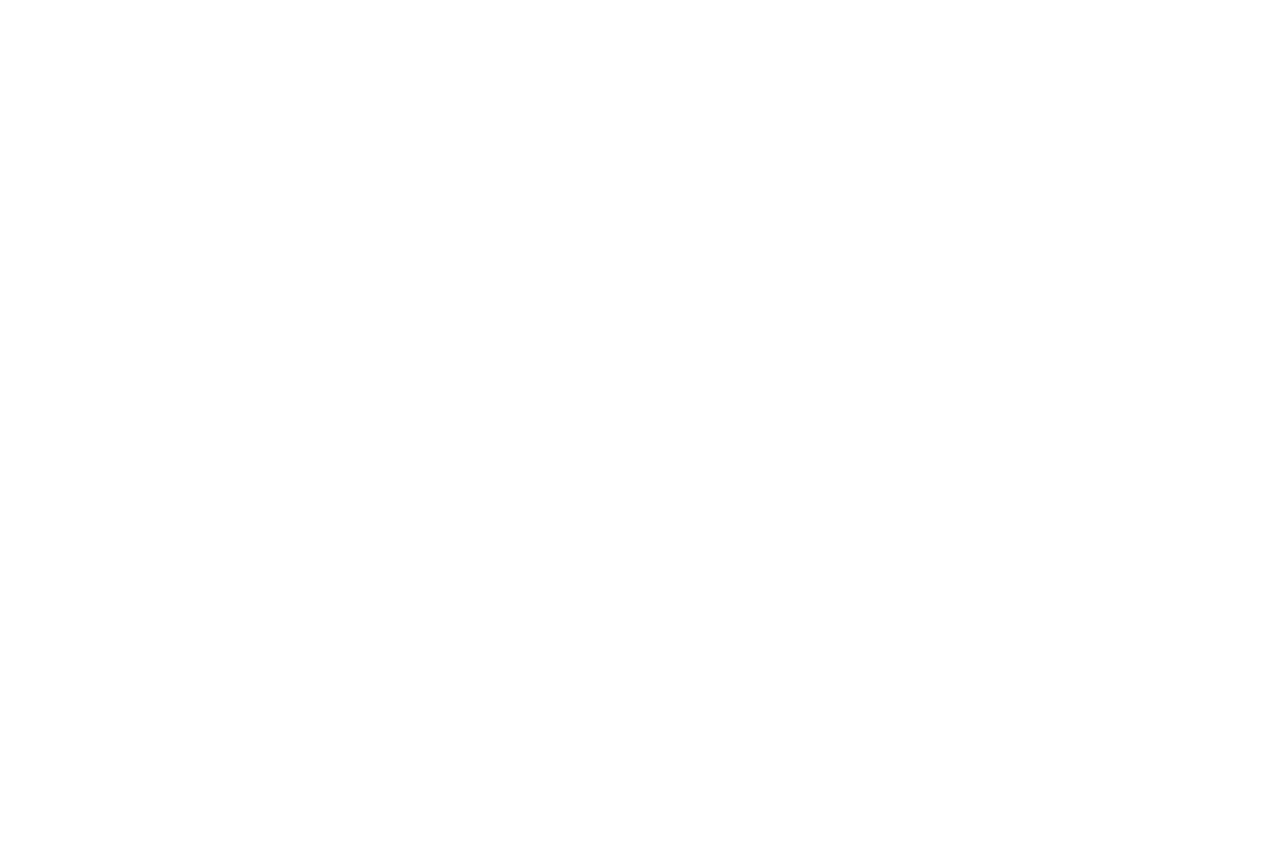
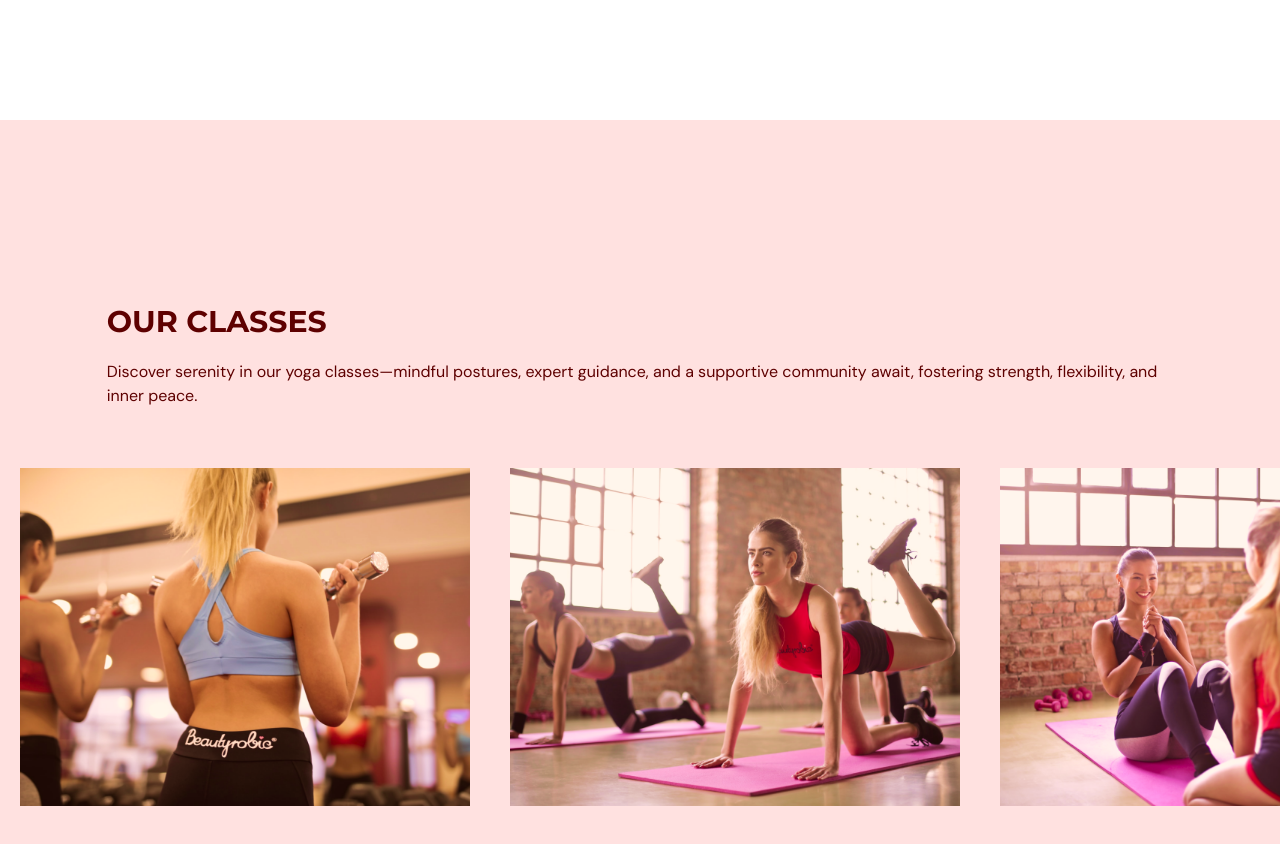
Before and after one commit to Liao993/typescript_gym_class, a React (Vite) app: page / in a window 1280 px wide. Shown: the part 1480-2324 px from the top of the page. Before the commit the page ends 1600 px from the top, so only its background shows below. Built offline with nearby package versions, Linux system fonts and the light colour scheme.

Commit message:
ourclass components

```diff
--- a/src/App.tsx
+++ b/src/App.tsx
@@ -2,8 +2,10 @@
 import Navbar from "@/scenes/navbar"
 import Homes from "@/scenes/home"
 import Benefits from "./scenes/benefits";
+import OurClasses from "./scenes/ourclasses";
 import { SelectedPage } from "@/shared/types";
 import { useState, useEffect } from "react";
+
 
 function App() {
   const [selectedPage, setSelectedPage] = useState<SelectedPage>(SelectedPage.Homes);
@@ -25,6 +27,7 @@ function App() {
       <Navbar isTopPage = {isTopPage} selectedPage={selectedPage} setSelectedPage={setSelectedPage}/>
       <Homes setSelectedPage={setSelectedPage}/>
       <Benefits setSelectedPage={setSelectedPage}/>
+      <OurClasses/>
     </div>
   );
 }
--- /dev/null
+++ b/src/scenes/ourclasses/Class.tsx
@@ -0,0 +1,22 @@
+
+
+type Props = {
+  name: string;
+  description?:string;
+  image:string;
+}
+
+const Class = ({name, description, image}: Props) => {
+  const overlayStyles = "p-5 absolute z-30 flex flex-col h-[380px] w-[450px] items-center justify-center  bg-primary-500 text-center opacity-0 transition duration-500 hover:opacity-90"
+  return (
+   <li className="relative mx-5 inline-block h-[380px] w-[450px]">
+    <div className={overlayStyles}>
+      <p>{name}</p>
+      <p>{description}</p>
+    </div>
+    <img src={image} alt={`${image}`}/>
+   </li>
+  )
+}
+
+export default Class
--- /dev/null
+++ b/src/scenes/ourclasses/index.tsx
@@ -0,0 +1,72 @@
+import {ClassType } from "@/shared/types"
+
+import image1 from "@/assets/image1.png"
+import image2 from "@/assets/image2.png"
+import image3 from "@/assets/image3.png"
+import image4 from "@/assets/image4.png"
+import image5 from "@/assets/image5.png"
+import image6 from "@/assets/image6.png"
+import HText from "@/shared/HText"
+import Class from "./Class"
+
+const classes: Array<ClassType> = [
+  {
+    name: "Weight Training Classes",
+    description:
+      "Lorem ipsum dolor sit amet, consectetur adipiscing elit, sed do eiusmod tempor incididunt ut labore et dolore magna aliqua. Ut enim ad minim veniam, quis nostrud exercitation ullamco laboris nisi ut aliquip ex ea commodo consequat.",
+    image: image1,
+  },
+  {
+    name: "Yoga Classes",
+    image: image2,
+  },
+  {
+    name: "Ab Core Classes",
+    description:
+      "Lorem ipsum dolor sit amet, consectetur adipiscing elit, sed do eiusmod tempor incididunt ut labore et dolore magna aliqua. Ut enim ad minim veniam, quis nostrud exercitation ullamco laboris nisi ut aliquip ex ea commodo consequat.",
+    image: image3,
+  },
+  {
+    name: "Adventure Classes",
+    description:
+      "Lorem ipsum dolor sit amet, consectetur adipiscing elit, sed do eiusmod tempor incididunt ut labore et dolore magna aliqua. Ut enim ad minim veniam, quis nostrud exercitation ullamco laboris nisi ut aliquip ex ea commodo consequat.",
+    image: image4,
+  },
+  {
+    name: "Fitness Classes",
+    image: image5,
+  },
+  {
+    name: "Training Classes",
+    description:
+      "Lorem ipsum dolor sit amet, consectetur adipiscing elit, sed do eiusmod tempor incididunt ut labore et dolore magna aliqua. Ut enim ad minim veniam, quis nostrud exercitation ullamco laboris nisi ut aliquip ex ea commodo consequat.",
+    image: image6,
+  },
+]
+
+
+const OurClasses = () => {
+  return (
+    <section id="ourclasses" className=" w-full bg-primary-100 py-40">
+      <div className="mx-auto my-5 md:w-5/6">
+        <HText>OUR CLASSES</HText>
+        <p className="py-5 ">Discover serenity in our yoga classes—mindful postures, expert guidance, and a supportive community await, fostering strength, flexibility, and inner peace.</p>
+      </div>
+      <div className="mt-10 h-[353px] w-full overflow-x-auto overflow-y-hidden">
+        <ul className="w-[2800px] whitespace-nowrap">
+          {classes.map((item: ClassType, index)=> (
+            <Class
+            key={`${item.name}-${index}`}
+            name={item.name}
+            description={item.description}
+            image={item.image}
+            />
+          ))}
+
+        </ul>
+      </div>
+    </section>
+  )
+}
+
+export default OurClasses
```
